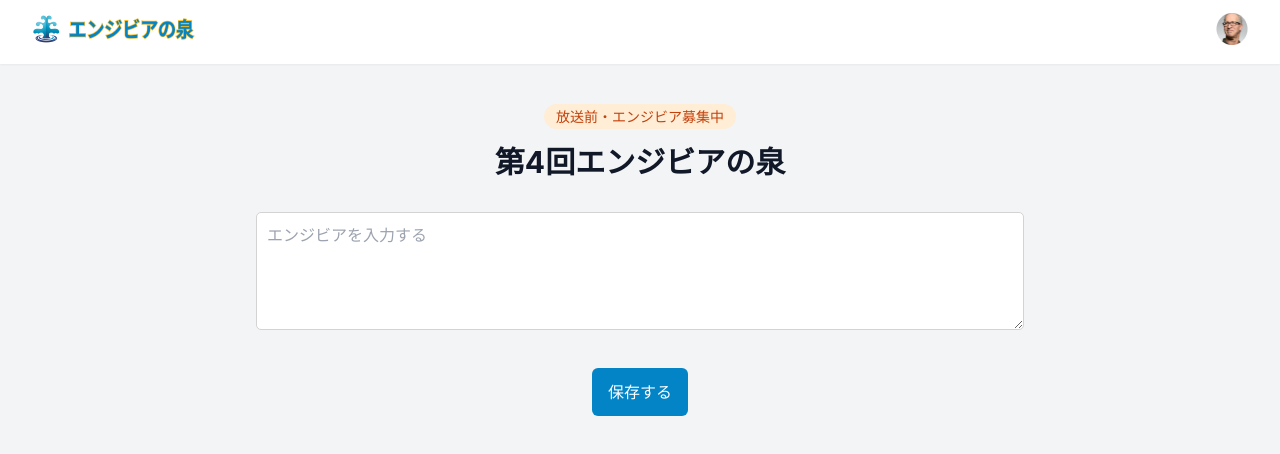
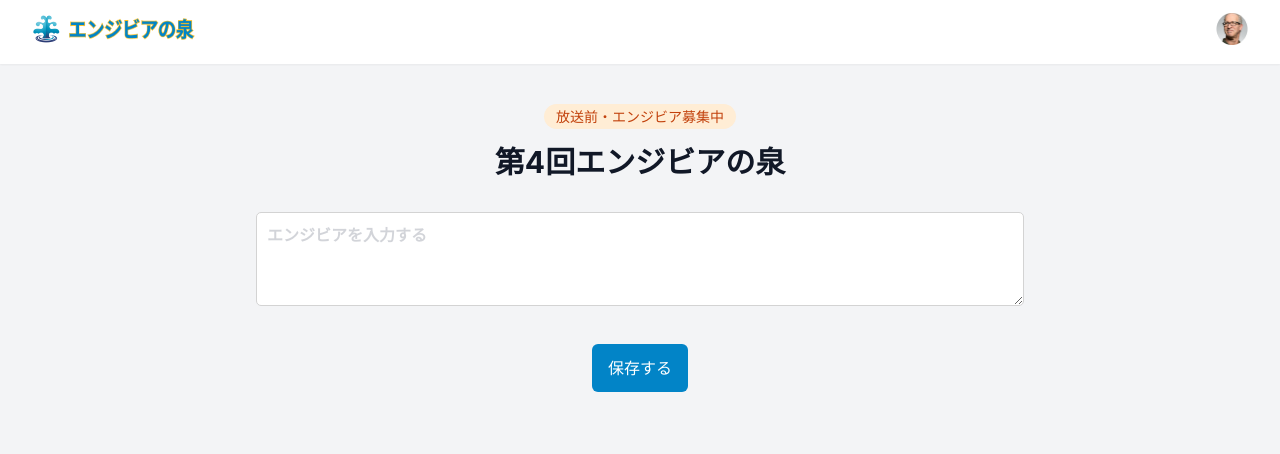
Before and after one commit to Qin-Eva/pj_engivia, a Next.js app: page /posts/create in a window 1280 px wide. Shown: the top 454 px of the page. Built offline with nearby package versions, Linux system fonts and the light colour scheme.

Commit message:
textareaの修正

```diff
--- a/src/pages/posts/create/index.tsx
+++ b/src/pages/posts/create/index.tsx
@@ -1,8 +1,9 @@
 import { Button } from 'components/Button'
 import React, { useCallback, useState } from 'react'
 import { TitleWithLabel } from 'components/TitleWithLabel'
+import type { NextPage } from 'next'
 
-const Post = () => {
+const Post: NextPage = () => {
   const [text, setText] = useState('')
   const submitForm = (e: React.FormEvent<HTMLFormElement>) => {
     e.preventDefault()
@@ -17,10 +18,11 @@ const Post = () => {
       <TitleWithLabel title="第4回エンジビアの泉" is_streamed={1} />
       <form onSubmit={submitForm} className="mt-[32px]">
         <textarea
-          className="textarea font-[24px]"
+          className="textarea font-[24px] placeholder-gray-500 placeholder-opacity-30"
+          style={{ fontWeight: 'bold' }}
           placeholder="エンジビアを入力する"
           value={text}
-          rows={4}
+          rows={3}
           onChange={(e: React.ChangeEvent<HTMLTextAreaElement>) =>
             setText(e.target.value)
           }
```
